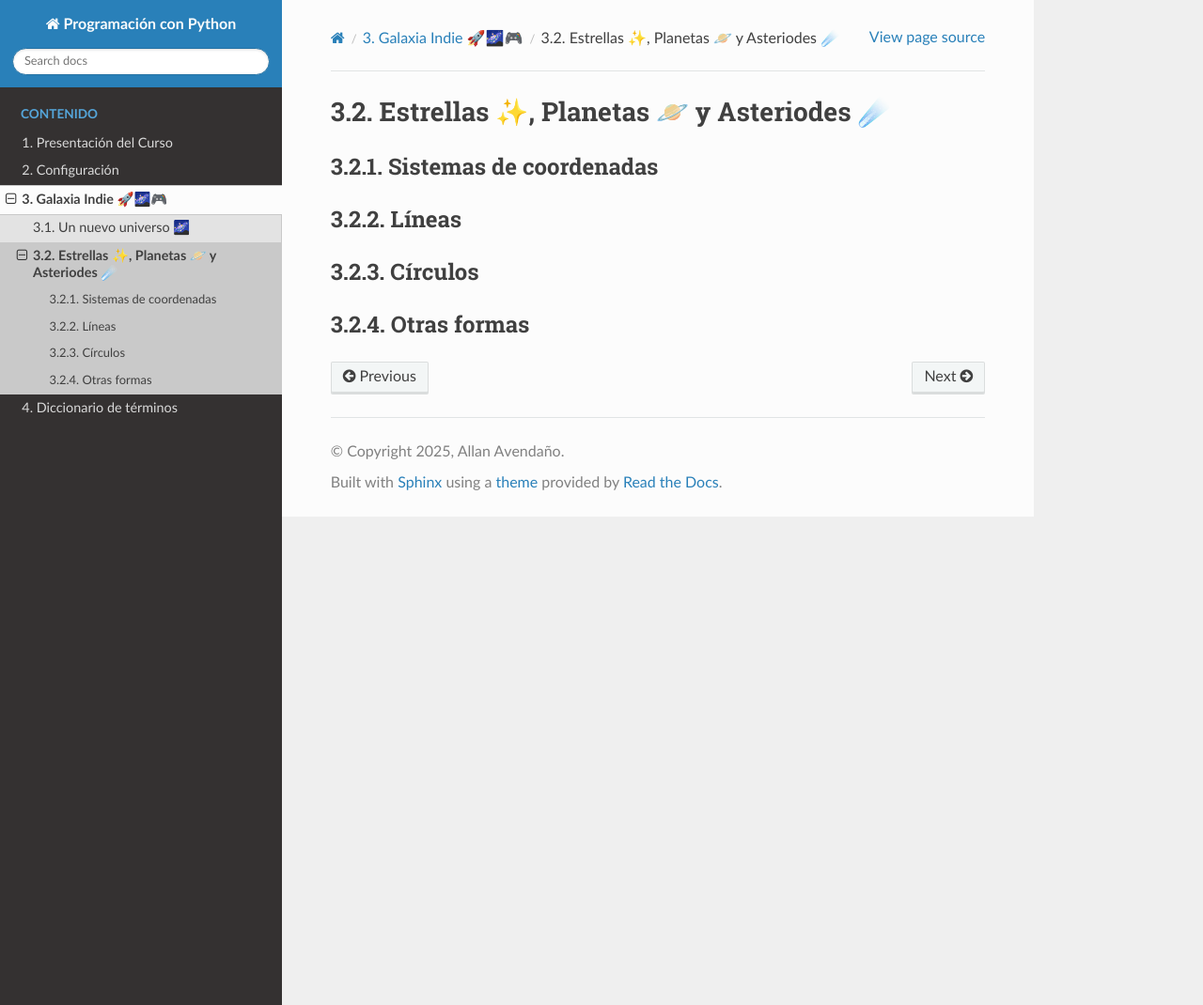
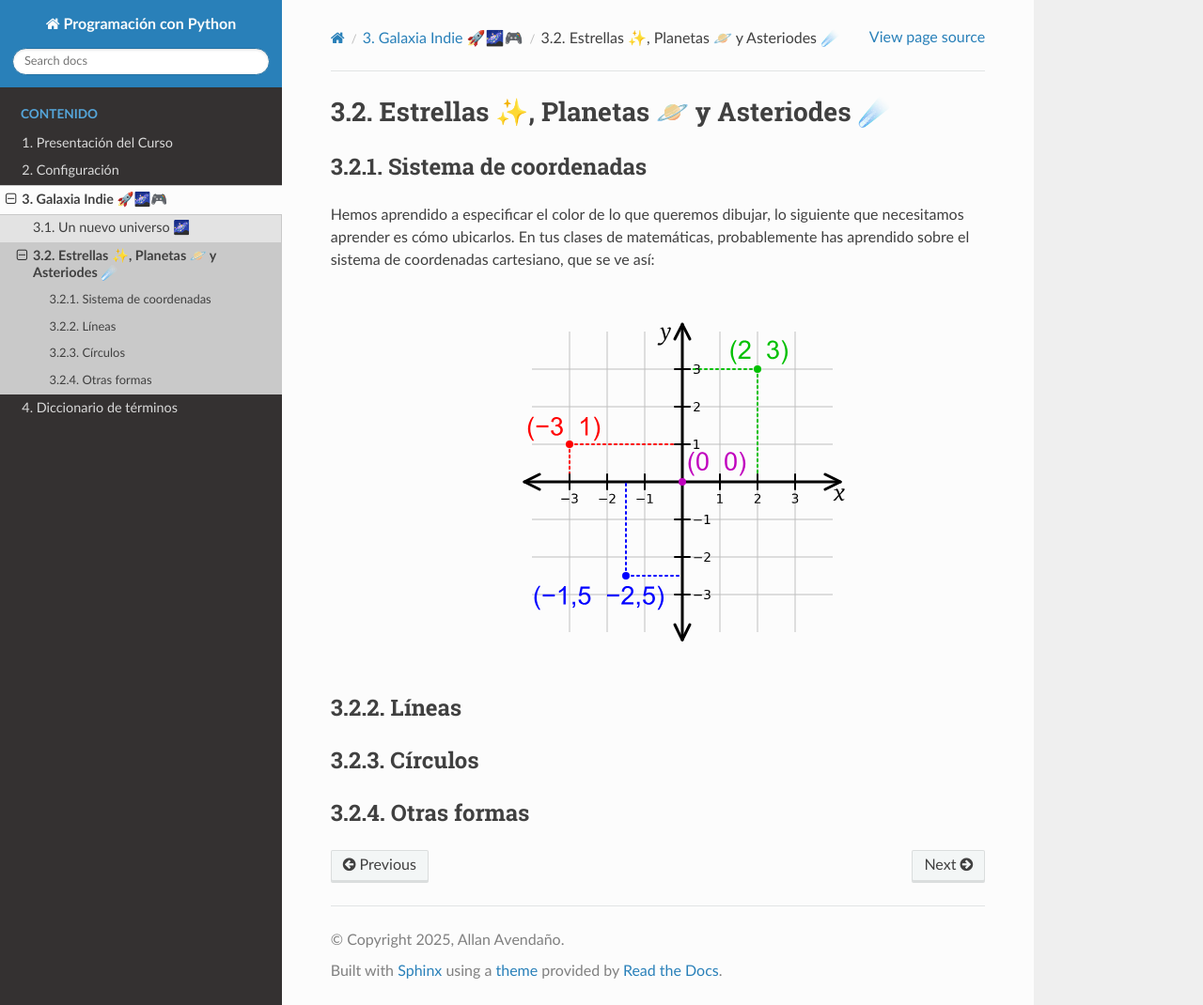
Before and after one commit to aavendan/programacion-python, a Sphinx documentation site: the page built from docs/source/sesiones/sesion02.rst, in a window 1280 px wide and 1070 px high. Shown: the whole window at 94% size. Built offline with Sphinx 7.4.7 and the Read the Docs theme 3.1.0, drawn with Linux system fonts in a browser that asks for light colours.

Commit message:
image cartesian coordinates

```diff
--- a/docs/source/sesiones/sesion02.rst
+++ b/docs/source/sesiones/sesion02.rst
@@ -1,9 +1,17 @@
 Estrellas ✨, Planetas 🪐 y Asteriodes ☄️
 ===================================
 
-Sistemas de coordenadas
+Sistema de coordenadas
 ------------------
 
+Hemos aprendido a especificar el color de lo que queremos dibujar, lo
+siguiente que necesitamos aprender es cómo ubicarlos. En tus clases
+de matemáticas, probablemente has aprendido sobre el sistema de
+coordenadas cartesiano, que se ve así:
+
+.. image:: ../img/cartesian_coordinate_system.svg
+  :width: 400
+  :alt: Sistema de coordenadas
 
 Líneas
 ------------------
```
Also changed, not shown: docs/source/img/cartesian_coordinate_system.svg (added).
